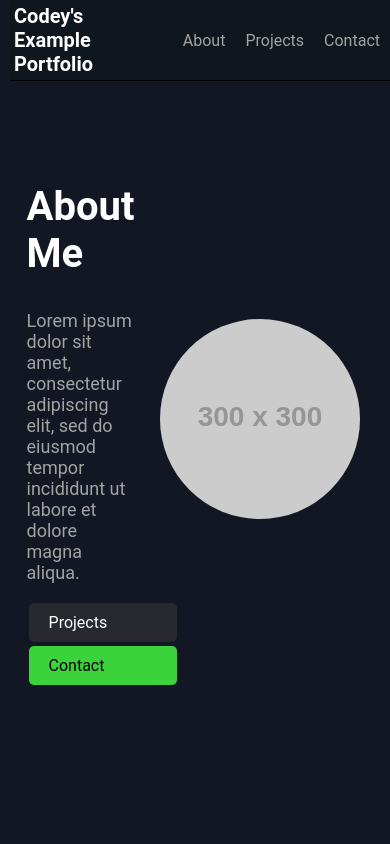
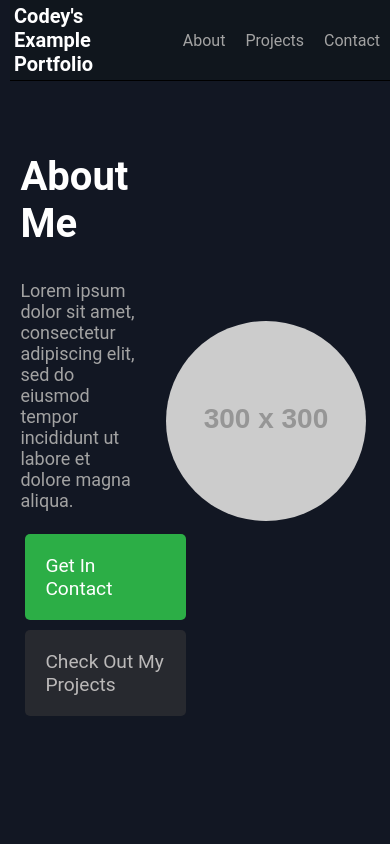
Before and after one commit to CodeyArch/codeyarch.github.io, a React (Create React App) app: page / in a window 390 px wide. Shown: the top 844 px of the page. Built offline with nearby package versions, Linux system fonts and the light colour scheme.

Commit message:
UI Improvements and a skills section with template data

```diff
--- a/src/App.css
+++ b/src/App.css
@@ -41,7 +41,7 @@ main {
 }
 
 section {
-  margin-top: 50px;
+  margin-top: 20px;
 }
 
 h1 {
@@ -72,26 +72,26 @@ h1 {
 .btn-gray {
   background-color: #27292f;
   border-radius: 5px;
-  color: #fff;
+  color: #bbb9b9;
   display: inline-block;
-  font-size: 1rem;
-  margin: 2px;
-  padding: 10px 20px;
+  font-size: 1.2rem;
+  margin: 5px;
+  padding: 20px 20px;
   text-decoration: none;
-  width: 20%;
+  width: 25%;
 }
 /* tablet */
 @media (max-width: 992px) {
   .btn-gray {
     background-color: #27292f;
     border-radius: 5px;
-    color: #fff;
+    color: #bbb9b9;
     display: inline-block;
-    font-size: 1rem;
-    margin: 2px;
-    padding: 10px 20px;
+    font-size: 1.2rem;
+    margin: 5px;
+    padding: 20px 20px;
     text-decoration: none;
-    width: 100%;
+    width: 90%;
   }
 }
 /* mobile */
@@ -99,51 +99,51 @@ h1 {
   .btn-gray {
     background-color: #27292f;
     border-radius: 5px;
-    color: #fff;
+    color: #bbb9b9;
     display: inline-block;
-    font-size: 1rem;
-    margin: 2px;
-    padding: 10px 20px;
+    font-size: 1.2rem;
+    margin: 5px;
+    padding: 20px 20px;
     text-decoration: none;
     width: 100%;
   }
 }
 
 .btn-lime {
-  background-color: #3cd23c;
+  background-color: #2cae46;
   border-radius: 5px;
-  color: #000;
+  color: #ffffff;
   display: inline-block;
-  font-size: 1rem;
-  margin: 2px;
-  padding: 10px 20px;
+  font-size: 1.2rem;
+  margin: 5px;
+  padding: 20px 20px;
   text-decoration: none;
-  width: 20%;
+  width: 25%;
 }
 /* tablet */
 @media (max-width: 992px) {
   .btn-lime {
-    background-color: #3cd23c;
+    background-color: #2cae46;
     border-radius: 5px;
-    color: #000;
+    color: #ffffff;
     display: inline-block;
-    font-size: 1rem;
-    margin: 2px;
-    padding: 10px 20px;
+    font-size: 1.2rem;
+    margin: 5px;
+    padding: 20px 20px;
     text-decoration: none;
-    width: 100%;
+    width: 90%;
   }
 }
 /* mobile */
 @media (max-width: 576px) {
   .btn-lime {
-    background-color: #3cd23c;
+    background-color: #2cae46;
     border-radius: 5px;
-    color: #000;
+    color: #ffffff;
     display: inline-block;
-    font-size: 1rem;
-    margin: 2px;
-    padding: 10px 20px;
+    font-size: 1.2rem;
+    margin: 5px;
+    padding: 20px 20px;
     text-decoration: none;
     width: 100%;
   }
@@ -252,7 +252,7 @@ h1 {
   top: 90%;
   left: 50%;
   transform: translate(-50%, -50%);
-  background-color: lime;
+  background-color: #2cae46;
   font-size: 1rem;
   padding: 10px 20px;
   text-decoration: none;
@@ -336,6 +336,11 @@ label {
 input[type='text'],
 textarea {
   width: 100%;
+  display: inline-flex;
+  word-wrap: break-word;
+  height: fit-content;
+  hyphens: manual;
+  overflow-wrap: break-word;
   padding: 12px 20px;
   margin: 8px 0;
   box-sizing: border-box;
@@ -367,3 +372,43 @@ button[type='submit'] {
   cursor: pointer;
   transition: none;
 }
+/* Skills CSS */
+.skills-container {
+  display: flex;
+  flex-direction: column;
+  align-items: center;
+  margin-top: 50px;
+}
+
+.skill-item {
+  display: flex;
+  justify-content: space-between;
+  align-items: center;
+  width: 300px;
+  margin-bottom: 10px;
+}
+
+.skill-name {
+  font-size: 18px;
+  margin-right: 20px;
+}
+
+.skill-rating {
+  display: flex;
+}
+
+.star-icon {
+  width: 20px;
+  height: 20px;
+  background-color: transparent;
+  color: #2cae46;
+  margin-right: 5px;
+
+}
+.star-icon.filled {
+  filter: brightness(0) invert(1);
+}
+
+.star-icon.empty {
+  color: transparent;
+}
--- a/src/App.js
+++ b/src/App.js
@@ -4,6 +4,7 @@ import About from './components/About';
 import Contact from "./components/Contact";
 import Projects from "./components/Projects";
 import Navbar from "./components/Navbar";
+import Skills from "./components/Skills";
 function App() {
   return (
       <div className="App">
@@ -13,6 +14,7 @@ function App() {
         <main>
           <About />
           <Projects />
+            <Skills />
           <Contact />
         </main>
       </div>
--- a/src/components/About.js
+++ b/src/components/About.js
@@ -9,8 +9,9 @@ function About() {
                     <h2 className="base-header">About Me</h2>
                     <p>Lorem ipsum dolor sit amet, consectetur adipiscing elit, sed do eiusmod tempor incididunt ut labore et dolore magna aliqua.</p>
                     <div>
-                        <a href="#projects" className="btn-gray">Projects</a>
-                        <a href="#contact" className="btn-lime">Contact</a>
+                        <a href="#contact" className="btn-lime">Get In Contact</a>
+                        <a href="#projects" className="btn-gray">Check Out My Projects</a>
+
                     </div>
                 </div>
                 <div className="grid-item-circle">
--- a/src/components/Contact.js
+++ b/src/components/Contact.js
@@ -46,7 +46,7 @@ const Contact = () => {
                         <input
                             type="text"
                             name="name"
-                            placeholder="Name"
+                            placeholder="Your Name"
                             value={name}
                             onChange={(e) => setName(e.target.value)}
                         />
@@ -56,21 +56,20 @@ const Contact = () => {
                         <input
                             type="text"
                             name="email"
-                            placeholder="Email"
+                            placeholder="Your Email"
                             value={email}
                             onChange={(e) => setEmail(e.target.value)}
                         />
                         {emailError && <span className="error">{emailError}</span>}
                     </div>
-                    <div className="form-group">
                     <textarea
                         name="message"
                         placeholder="Message"
                         value={message}
                         onChange={(e) => setMessage(e.target.value)}
+                        style={{fontFamily: "inherit"}}
                     />
                     {messageError && <span className="error">{messageError}</span>}
-                    </div>
                     <button type="submit">Submit</button>
                 </form>
             </div>
--- a/src/components/Projects.js
+++ b/src/components/Projects.js
@@ -1,12 +1,12 @@
 import React from 'react';
-import projectsData from "../data";
+import projectsData from "../data/projectData";
 
 function Projects() {
     return (
         <section id="projects">
             <div className="projects">
                 <div >
-                    <img className="projects-icon"src="https://via.placeholder.com/100x100" alt="Placeholder" />
+                    <img className="projects-icon" src="https://via.placeholder.com/100x100" alt="Placeholder" />
                 </div>
                 <h1 className="base-header">Projects</h1>
                 <p>Lorem ipsum dolor sit amet, consectetur adipiscing elit. Nulla euismod lorem et magna luctus, in facilisis dolor fringilla. Pellentesque vitae massa nec arcu placerat lobortis. Integer vel euismod velit.</p>
--- /dev/null
+++ b/src/components/Skills.js
@@ -0,0 +1,26 @@
+import React from 'react';
+import skillsData from "../data/skillsData" ;
+
+
+function Skills () {
+    const skills = skillsData.sort((a, b) => b.rating - a.rating)
+    return (
+        <section id="skills">
+            <div className="skills-container">
+                <h1 className="base-header">Skills</h1>
+                {skills.map((skill) => (
+                    <div className="skill-item" key={skill.id}>
+                        <p className="skill-name">{skill.name}</p>
+                        <div className="skill-rating">
+                            {[...Array(5)].map((_, i) => (
+                                <img className={`star-icon ${i < skill.rating ? 'filled' : 'empty'}`} key={i} src="/assets/star.svg" alt ="star ratings"></img>
+                            ))}
+                        </div>
+                    </div>
+                ))}
+            </div>
+        </section>
+    );
+}
+
+export default Skills;
--- /dev/null
+++ b/src/data/skillsData.js
@@ -0,0 +1,12 @@
+const skillsData = [
+    { name: 'HTML', rating: 5 },
+    { name: 'CSS', rating: 4 },
+    { name: 'JavaScript', rating: 5 },
+    { name: 'React', rating: 4 },
+    { name: 'Node.js', rating: 3 },
+    { name: 'MongoDB', rating: 3 },
+    { name: 'Python', rating: 4 },
+    { name: 'SQL', rating: 2 },
+];
+
+export default skillsData;
```
Also changed, not shown: public/assets/star.svg (added), src/data/projectData.js (renamed from src/data.js). Lines whose indentation alone changed are shown as unchanged.
